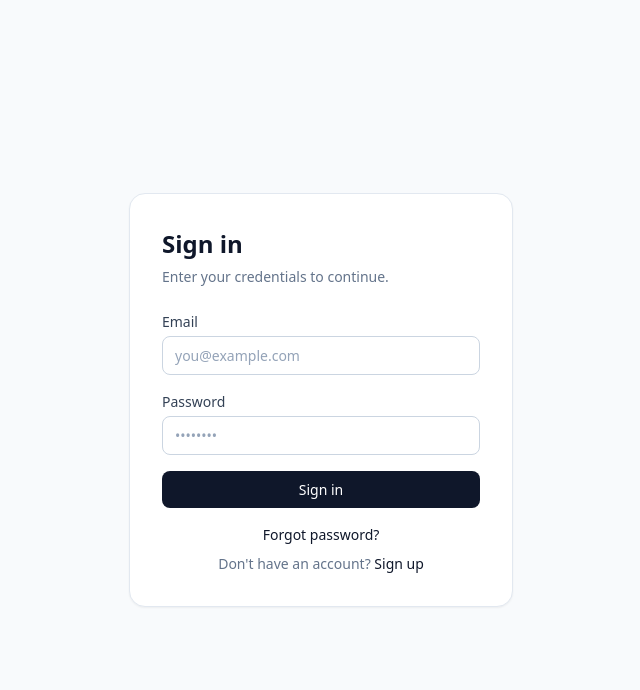
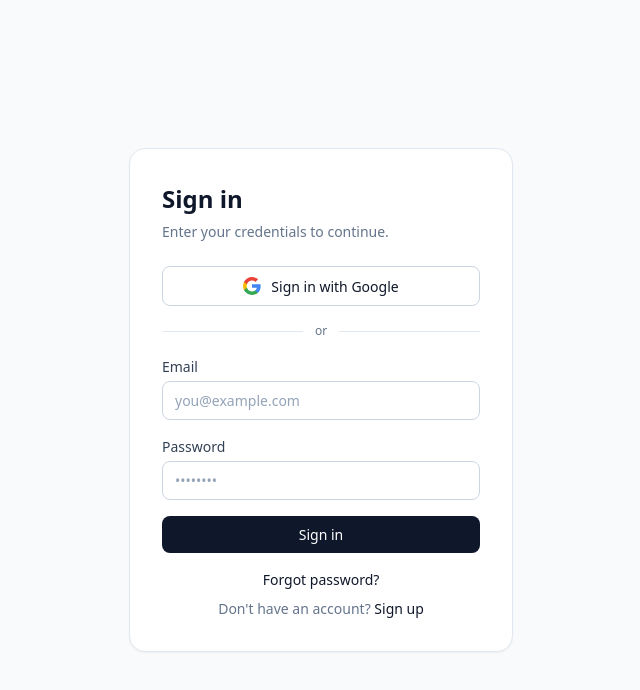
Before and after one commit to virajjain11/ClickRush, a React (Vite) app in the folder client/: page /sign-in in a window 1280 px wide. Shown: the top 690 px of the page, without its empty margins (319-959 px from the left). Built offline with nearby package versions, Linux system fonts and the light colour scheme; no server answers.

Commit message:
integrate google sign in

```diff
--- a/client/src/api/auth.ts
+++ b/client/src/api/auth.ts
@@ -23,6 +23,14 @@ export function signIn(values: SignInValues): Promise<AuthResponse> {
   });
 }
 
+export function signInWithGoogle(idToken: string): Promise<AuthResponse> {
+  return apiRequest<AuthResponse>(endpoints.auth.google, {
+    method: "POST",
+    body: { idToken },
+    fallbackErrorMessage: "Unable to sign you in with Google",
+  });
+}
+
 export function forgotPassword(
   values: ForgotPasswordValues,
 ): Promise<ForgotPasswordResponse> {
--- a/client/src/api/endpoints.ts
+++ b/client/src/api/endpoints.ts
@@ -5,6 +5,7 @@ export const endpoints = {
     signUp: `${API_PREFIX}/auth/sign-up`,
     signIn: `${API_PREFIX}/auth/sign-in`,
     forgotPassword: `${API_PREFIX}/auth/forgot-password`,
+    google: `${API_PREFIX}/auth/google`,
   },
   games: {
     start: `${API_PREFIX}/games`,
--- a/client/src/components/Auth.module.css
+++ b/client/src/components/Auth.module.css
@@ -29,11 +29,80 @@
   color: var(--color-text-muted);
 }
 
-.form {
+.form,
+.fields {
   display: flex;
   flex-direction: column;
   gap: 16px;
+}
+
+.form {
   margin-top: 24px;
+}
+
+.googleSection {
+  display: flex;
+  flex-direction: column;
+  gap: 16px;
+}
+
+.googleButton {
+  width: 100%;
+  min-height: 40px;
+  display: flex;
+  justify-content: center;
+}
+
+.googleButton[hidden] {
+  display: none;
+}
+
+.googleFallback {
+  display: flex;
+  align-items: center;
+  justify-content: center;
+  gap: 10px;
+  width: 100%;
+  min-height: 40px;
+  padding: 8px 16px;
+  border: 1px solid var(--color-border-strong);
+  border-radius: var(--radius-md);
+  background-color: var(--color-surface);
+  font-size: 14px;
+  font-weight: 500;
+  color: var(--color-text);
+  cursor: pointer;
+}
+
+.googleFallback:hover:not(:disabled) {
+  background-color: var(--color-background);
+}
+
+.googleFallback:disabled {
+  cursor: not-allowed;
+  opacity: 0.7;
+}
+
+.googleMark {
+  width: 18px;
+  height: 18px;
+  flex-shrink: 0;
+}
+
+.divider {
+  display: flex;
+  align-items: center;
+  gap: 12px;
+  font-size: 12px;
+  color: var(--color-text-muted);
+}
+
+.divider::before,
+.divider::after {
+  content: "";
+  flex: 1;
+  height: 1px;
+  background-color: var(--color-border);
 }
 
 .label {
--- /dev/null
+++ b/client/src/components/GoogleSignInButton.tsx
@@ -0,0 +1,182 @@
+import { useEffect, useRef, useState } from "react";
+import { env } from "../config/env";
+import { useGoogleSignInMutation } from "../hooks/useGoogleSignInMutation";
+import type { GoogleButtonText } from "../types/google";
+import styles from "./Auth.module.css";
+
+const GIS_SRC = "https://accounts.google.com/gsi/client";
+
+type GoogleSignInButtonProps = {
+  text: GoogleButtonText;
+};
+
+const BUTTON_LABELS: Record<GoogleButtonText, string> = {
+  signin_with: "Sign in with Google",
+  signup_with: "Sign up with Google",
+  continue_with: "Continue with Google",
+  signin: "Sign in",
+};
+
+export default function GoogleSignInButton({ text }: GoogleSignInButtonProps) {
+  const buttonRef = useRef<HTMLDivElement>(null);
+  const { mutate, isError, error, isPending } = useGoogleSignInMutation();
+  const [localError, setLocalError] = useState<string | null>(null);
+  const [officialButtonReady, setOfficialButtonReady] = useState(false);
+
+  useEffect(() => {
+    const container = buttonRef.current;
+    if (!container || !env.googleClientId) {
+      return;
+    }
+
+    let cancelled = false;
+
+    const render = async () => {
+      try {
+        await loadGisScript();
+      } catch {
+        return;
+      }
+
+      if (cancelled || !buttonRef.current || !window.google?.accounts.id) {
+        return;
+      }
+
+      window.google.accounts.id.initialize({
+        client_id: env.googleClientId,
+        callback: ({ credential }) => {
+          if (credential) {
+            mutate(credential);
+          }
+        },
+        ux_mode: "popup",
+        auto_select: false,
+      });
+
+      buttonRef.current.replaceChildren();
+      window.google.accounts.id.renderButton(buttonRef.current, {
+        theme: "outline",
+        size: "large",
+        text,
+        shape: "rectangular",
+        width: Math.round(buttonRef.current.offsetWidth) || 320,
+      });
+
+      if (!cancelled) {
+        setOfficialButtonReady(true);
+      }
+    };
+
+    void render();
+
+    return () => {
+      cancelled = true;
+      container.replaceChildren();
+      setOfficialButtonReady(false);
+    };
+  }, [mutate, text]);
+
+  const displayError =
+    localError ?? (isError ? error.message : null);
+
+  return (
+    <div className={styles.googleSection}>
+      <div
+        ref={buttonRef}
+        className={styles.googleButton}
+        hidden={!officialButtonReady}
+      />
+      {!officialButtonReady && (
+        <button
+          type="button"
+          className={styles.googleFallback}
+          disabled={isPending}
+          onClick={() => {
+            if (!env.googleClientId) {
+              setLocalError(
+                "Add VITE_GOOGLE_CLIENT_ID to client/.env and GOOGLE_CLIENT_ID to server/.env, then restart both servers.",
+              );
+              return;
+            }
+
+            setLocalError("Google sign-in is still loading. Try again.");
+          }}
+        >
+          <GoogleMark />
+          {BUTTON_LABELS[text]}
+        </button>
+      )}
+      {displayError && (
+        <p className={styles.error} role="alert">
+          {displayError}
+        </p>
+      )}
+      <div className={styles.divider} role="separator">
+        <span>or</span>
+      </div>
+    </div>
+  );
+}
+
+function GoogleMark() {
+  return (
+    <svg
+      className={styles.googleMark}
+      viewBox="0 0 18 18"
+      aria-hidden="true"
+    >
+      <path
+        fill="#4285F4"
+        d="M17.64 9.2c0-.637-.057-1.251-.164-1.84H9v3.481h4.844c-.209 1.125-.843 2.078-1.796 2.717v2.258h2.908c1.702-1.567 2.684-3.874 2.684-6.615z"
+      />
+      <path
+        fill="#34A853"
+        d="M9 18c2.43 0 4.467-.806 5.956-2.184l-2.908-2.258c-.806.54-1.837.86-3.048.86-2.344 0-4.328-1.584-5.036-3.711H.957v2.332C2.438 15.983 5.482 18 9 18z"
+      />
+      <path
+        fill="#FBBC05"
+        d="M3.964 10.707c-.18-.54-.282-1.117-.282-1.707s.102-1.167.282-1.707V4.961H.957C.348 6.175 0 7.55 0 9s.348 2.825.957 4.039l3.007-2.332z"
+      />
+      <path
+        fill="#EA4335"
+        d="M9 3.58c1.321 0 2.508.454 3.44 1.345l2.582-2.58C13.463.891 11.426 0 9 0 5.482 0 2.438 2.017.957 4.961L3.964 7.293C4.672 5.163 6.656 3.58 9 3.58z"
+      />
+    </svg>
+  );
+}
+
+function loadGisScript(): Promise<void> {
+  if (window.google?.accounts.id) {
+    return Promise.resolve();
+  }
+
+  const existing = document.querySelector<HTMLScriptElement>(
+    `script[src="${GIS_SRC}"]`,
+  );
+
+  if (existing) {
+    return waitForScript(existing);
+  }
+
+  const script = document.createElement("script");
+  script.src = GIS_SRC;
+  script.async = true;
+  document.head.appendChild(script);
+
+  return waitForScript(script);
+}
+
+function waitForScript(script: HTMLScriptElement): Promise<void> {
+  if (window.google?.accounts.id) {
+    return Promise.resolve();
+  }
+
+  return new Promise((resolve, reject) => {
+    script.addEventListener("load", () => resolve(), { once: true });
+    script.addEventListener(
+      "error",
+      () => reject(new Error("Unable to load Google sign-in")),
+      { once: true },
+    );
+  });
+}
--- a/client/src/components/SignIn.tsx
+++ b/client/src/components/SignIn.tsx
@@ -4,6 +4,7 @@ import { useSignInMutation } from "../hooks/useSignInMutation";
 import { signInSchema } from "../schemas/auth";
 import { getErrorMessage } from "../utils/formError";
 import styles from "./Auth.module.css";
+import GoogleSignInButton from "./GoogleSignInButton";
 
 export default function SignIn() {
   const signInMutation = useSignInMutation();
@@ -27,8 +28,11 @@ export default function SignIn() {
         <h1 className={styles.title}>Sign in</h1>
         <p className={styles.subtitle}>Enter your credentials to continue.</p>
 
+        <div className={styles.form}>
+          <GoogleSignInButton text="signin_with" />
+
           <form
-          className={styles.form}
+            className={styles.fields}
             onSubmit={(event) => {
               event.preventDefault();
               form.handleSubmit();
@@ -144,5 +148,6 @@ export default function SignIn() {
           </form>
         </div>
       </div>
+    </div>
   );
 }
--- a/client/src/components/SignUp.tsx
+++ b/client/src/components/SignUp.tsx
@@ -4,6 +4,7 @@ import { useSignUpMutation } from "../hooks/useSignUpMutation";
 import { signUpSchema } from "../schemas/auth";
 import { getErrorMessage } from "../utils/formError";
 import styles from "./Auth.module.css";
+import GoogleSignInButton from "./GoogleSignInButton";
 
 export default function SignUp() {
   const signUpMutation = useSignUpMutation();
@@ -27,8 +28,11 @@ export default function SignUp() {
         <h1 className={styles.title}>Sign up</h1>
         <p className={styles.subtitle}>Create an account to get started.</p>
 
+        <div className={styles.form}>
+          <GoogleSignInButton text="signup_with" />
+
           <form
-          className={styles.form}
+            className={styles.fields}
             onSubmit={(event) => {
               event.preventDefault();
               form.handleSubmit();
@@ -137,5 +141,6 @@ export default function SignUp() {
           </form>
         </div>
       </div>
+    </div>
   );
 }
--- /dev/null
+++ b/client/src/hooks/useGoogleSignInMutation.ts
@@ -0,0 +1,17 @@
+import { useMutation, useQueryClient } from "@tanstack/react-query";
+import { useNavigate } from "react-router";
+import { signInWithGoogle } from "../api/auth";
+import { startSession } from "../lib/authSession";
+
+export function useGoogleSignInMutation() {
+  const navigate = useNavigate();
+  const queryClient = useQueryClient();
+
+  return useMutation({
+    mutationFn: signInWithGoogle,
+    onSuccess: (data) => {
+      startSession(queryClient, data);
+      navigate("/");
+    },
+  });
+}
```
Also changed, not shown: client/src/types/google.d.ts (added, +41 -0 lines). Lines whose indentation alone changed are shown as unchanged.
